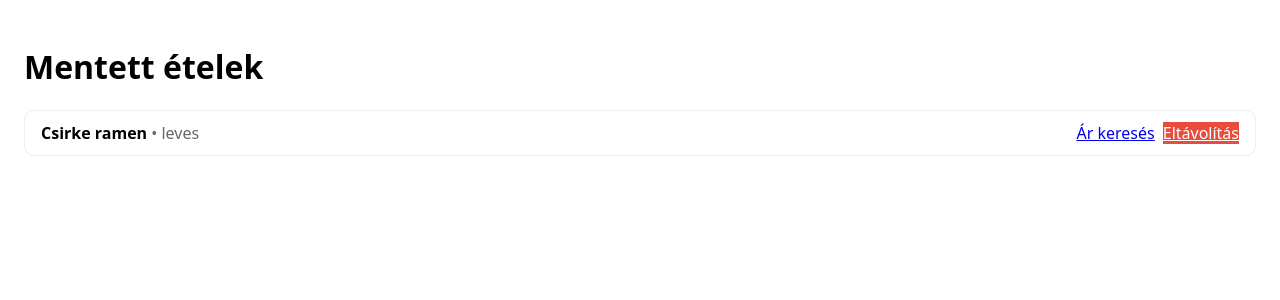
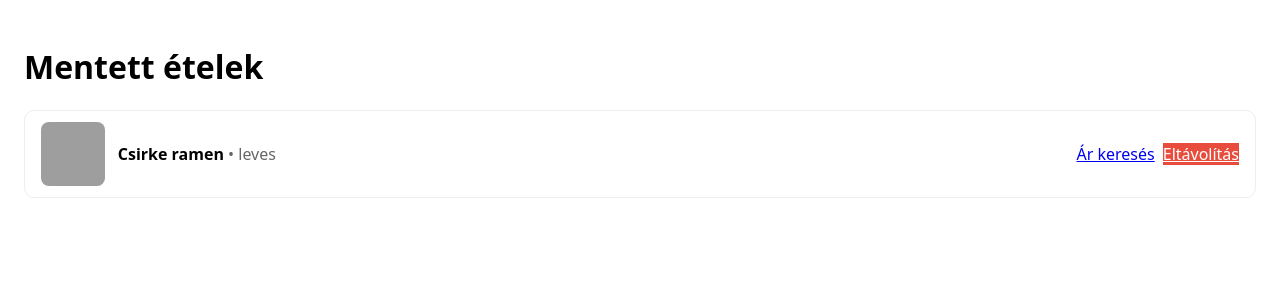
Before and after one commit to nagylasz04-byte/food-delivery-comparator, a Django app: page /mentett-etelek/ in a window 1280 px wide. Shown: the part 47-347 px from the top of the page. Run offline with Django 5.2, Linux system fonts and the light colour scheme; a user stored in the database is signed in; data comes from the database, SQL or seed files in the repository; both versions use the stored data as it was after the commit; grey boxes are pictures that could not be loaded.

Commit message:
mentett ételeknél látszik a kép is

```diff
--- a/templates/compare/saved_foods.html
+++ b/templates/compare/saved_foods.html
@@ -6,9 +6,16 @@
   <ul style="list-style:none; padding:0; display:flex; flex-direction:column; gap:.6rem;">
     {% for m in saved %}
       <li style="border:1px solid #eee; border-radius:10px; padding:.7rem 1rem; display:flex; justify-content:space-between; align-items:center;">
-        <div>
-          <b>{{ m.etel.nev }}</b>
-          {% if m.etel.kategoria %}<span style="color:#666;"> • {{ m.etel.kategoria }}</span>{% endif %}
+        <div style="display:flex; align-items:center; gap:.8rem;">
+          {% if m.etel.kep_url %}
+            <img src="{{ m.etel.kep_url }}" alt="{{ m.etel.nev }}" style="width:64px; height:64px; object-fit:cover; border-radius:8px; background:#fafafa;">
+          {% else %}
+            <div style="width:64px; height:64px; display:flex; align-items:center; justify-content:center; background:#fafafa; color:#999; border-radius:8px;">nincs kép</div>
+          {% endif %}
+          <div>
+            <b>{{ m.etel.nev }}</b>
+            {% if m.etel.kategoria %}<span style="color:#666;"> • {{ m.etel.kategoria }}</span>{% endif %}
+          </div>
         </div>
         <div style="display:flex; gap:.5rem;">
           <a class="btn" href="{% url 'compare:offers_for_etel' m.etel.id %}">Ár keresés</a>
```
Also changed, not shown: db.sqlite3.
